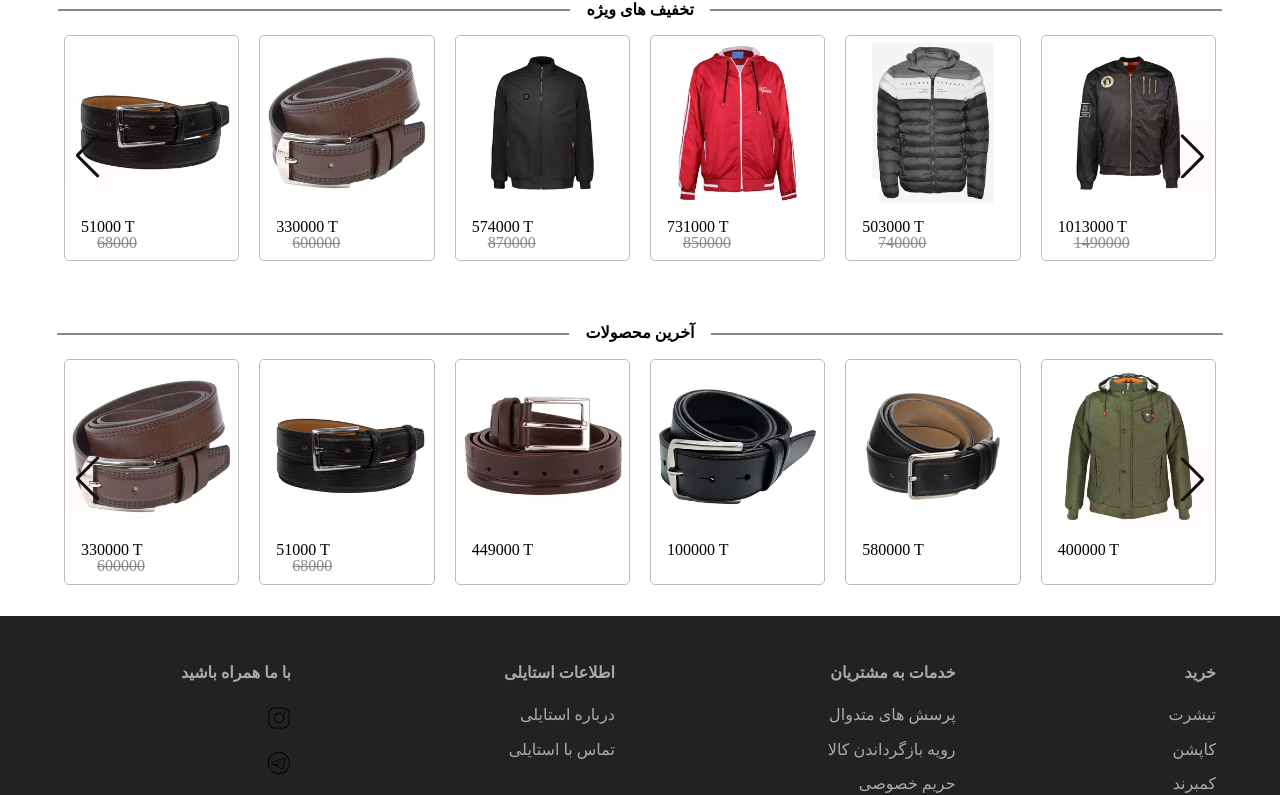
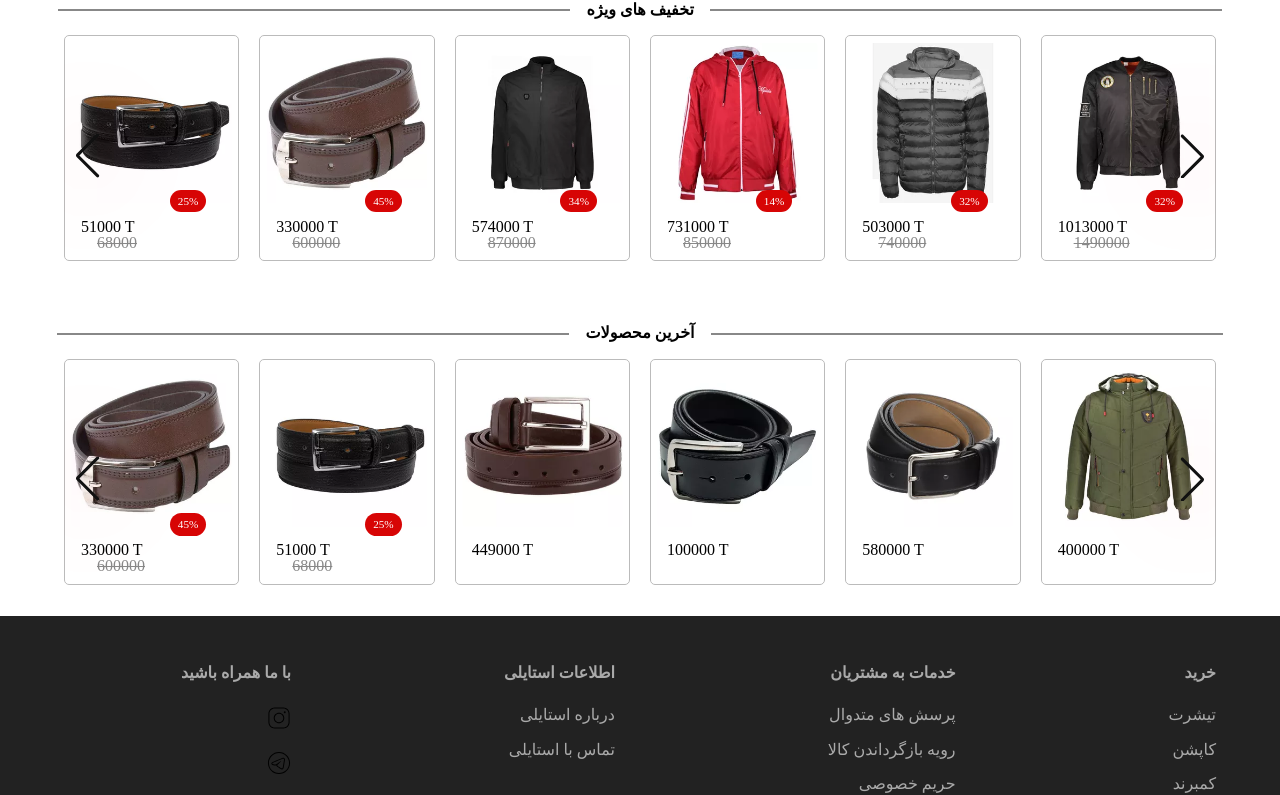
Before and after one commit to Soheil-kooshan/stylee-online-shop, a React (Vite) app: page / in a window 1280 px wide. Shown: the part 774-1569 px from the top of the page. Built offline with nearby package versions, Linux system fonts and the light colour scheme; a web font is replaced by a local one.

Commit message:
badge adedd

```diff
--- a/src/components/Swiper.css
+++ b/src/components/Swiper.css
@@ -45,6 +45,17 @@
   color: #888;
 }
 
+.badge {
+  font-size: 0.7rem;
+  color: #fff;
+  position: absolute;
+  bottom: 3rem;
+  right: 2rem;
+  background-color: rgb(215, 5, 5);
+  padding: 0.3rem 0.5rem;
+  border-radius: 0.8rem;
+}
+
 .label {
   justify-content: center;
   align-items: center;
--- a/src/components/Swiper.jsx
+++ b/src/components/Swiper.jsx
@@ -117,8 +117,12 @@ function Swiper(props) {
                       <span className="price">
                         {discountCalculator(prod)} T
                       </span>
+
                       {prod.discount !== null ? (
-                        <span className="preprice">{prod.price}</span>
+                        <span>
+                          <span className="preprice">{prod.price}</span>
+                          <span className="badge">{prod.discount}%</span>
+                        </span>
                       ) : (
                         ""
                       )}
```
